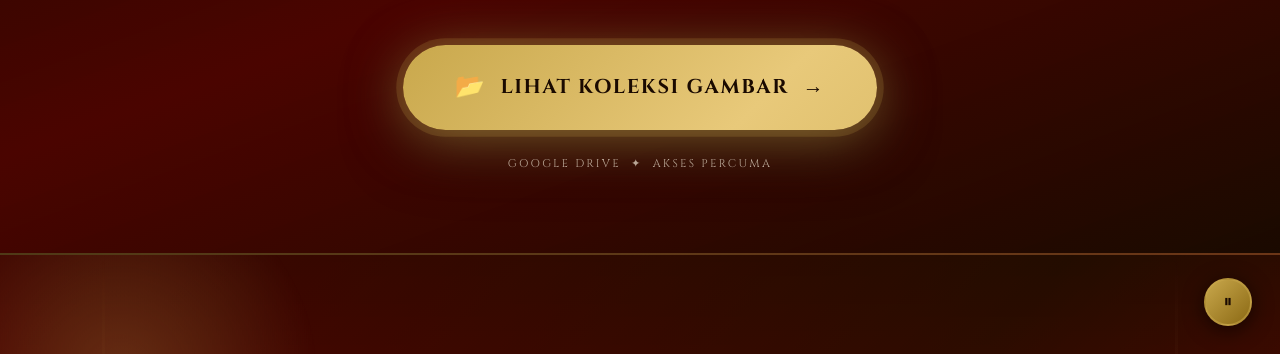
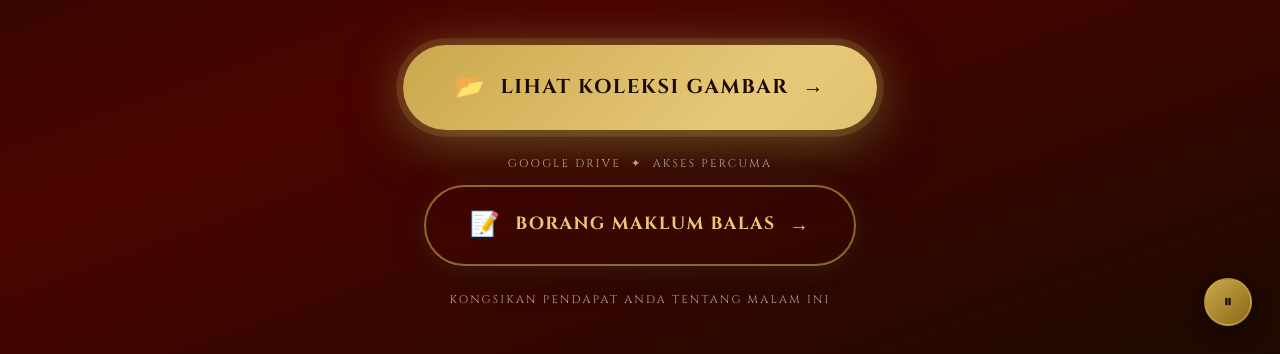
Before and after one commit to alfiqml01/Malam-Citra-Lagenda, a plain HTML site: page index.html in a window 1280 px wide. Shown: the part 446-800 px from the top of the page. Drawn offline with nearby package versions, Linux system fonts and the light colour scheme; a web font is replaced by a local one.

Commit message:
feedback form

```diff
--- a/index.html
+++ b/index.html
@@ -740,6 +740,17 @@
           <span class="gallery-cta-btn-arrow">→</span>
         </a>
         <p class="gallery-cta-note">Google Drive &nbsp;✦&nbsp; Akses percuma</p>
+        <a
+          href="https://forms.cloud.microsoft/r/mBAnmFT0bS"
+          target="_blank"
+          rel="noopener noreferrer"
+          class="gallery-feedback-btn"
+        >
+          <span class="gallery-cta-btn-icon">📝</span>
+          Borang Maklum Balas
+          <span class="gallery-cta-btn-arrow">→</span>
+        </a>
+        <p class="gallery-cta-note">Kongsikan pendapat anda tentang malam ini</p>
       </div>
     </div>
   </section>
@@ -840,6 +851,40 @@
     }
     @media (max-width: 600px) {
       .gallery-cta-btn { font-size: 1rem; padding: 18px 32px; gap: 10px; }
+    }
+    .gallery-feedback-btn {
+      display: inline-flex;
+      align-items: center;
+      gap: 14px;
+      background: transparent;
+      color: var(--gold-light);
+      font-family: var(--font-heading);
+      font-size: 1.1rem;
+      font-weight: 700;
+      letter-spacing: 0.08em;
+      text-transform: uppercase;
+      text-decoration: none;
+      padding: 18px 44px;
+      border-radius: 60px;
+      border: 2px solid rgba(201,168,76,0.6);
+      box-shadow: 0 4px 24px rgba(201,168,76,0.15), 0 8px 32px rgba(0,0,0,0.4);
+      transition: transform 0.25s ease, box-shadow 0.25s ease, background 0.25s ease, border-color 0.25s ease;
+      margin-top: 12px;
+    }
+    .gallery-feedback-btn:hover {
+      background: rgba(201,168,76,0.1);
+      border-color: var(--gold);
+      transform: translateY(-3px) scale(1.03);
+      box-shadow: 0 8px 36px rgba(201,168,76,0.3), 0 12px 40px rgba(0,0,0,0.5);
+    }
+    .gallery-feedback-btn:active { transform: translateY(-1px) scale(1.01); }
+    .gallery-feedback-btn .gallery-cta-btn-arrow {
+      font-size: 1.2rem;
+      transition: transform 0.2s ease;
+    }
+    .gallery-feedback-btn:hover .gallery-cta-btn-arrow { transform: translateX(5px); }
+    @media (max-width: 600px) {
+      .gallery-feedback-btn { font-size: 0.95rem; padding: 15px 28px; gap: 10px; }
     }
   </style>
 
```
